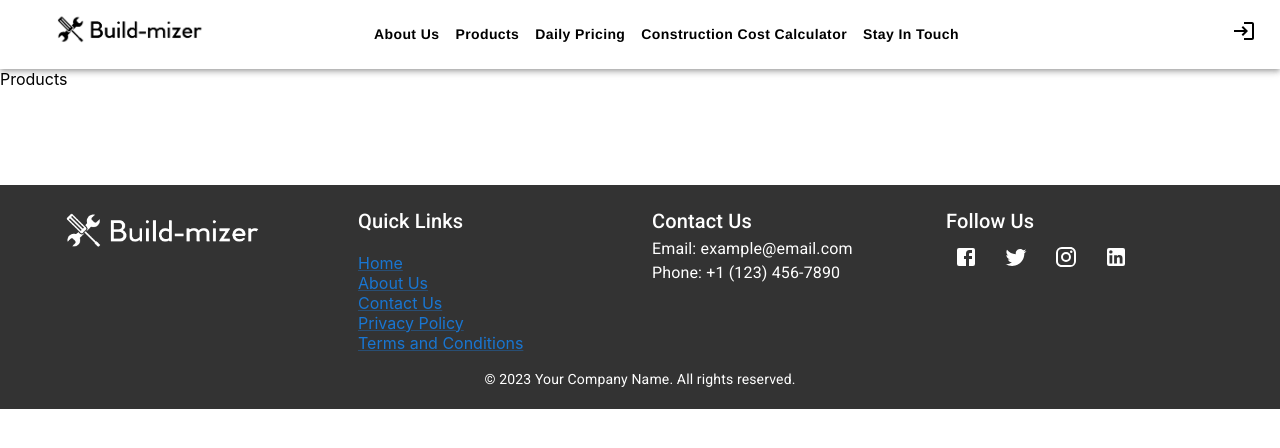
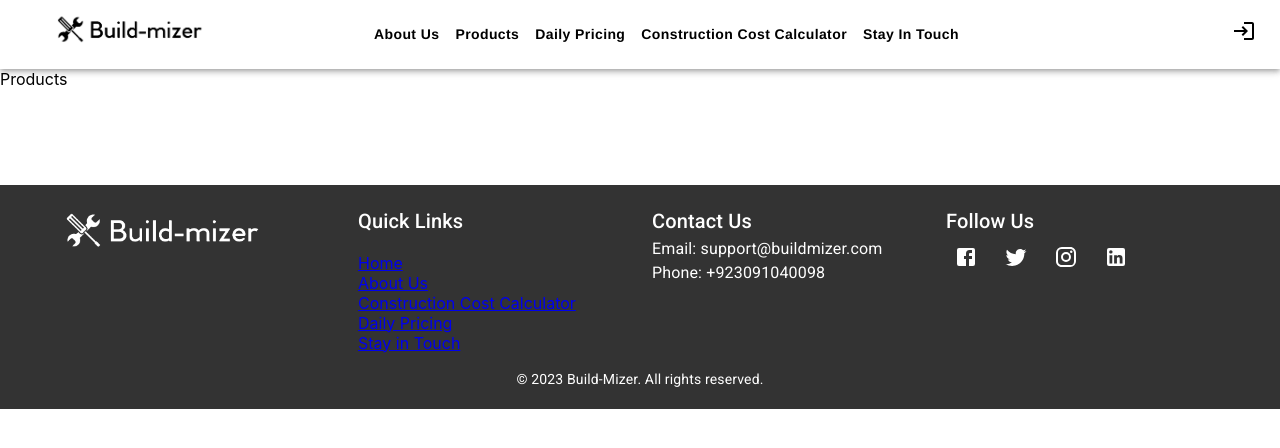
Before and after one commit to AbdullahKhan423/Build-mizer, a React (Create React App) app in the folder build-mizer-frontend/: page /products in a window 1280 px wide. Shown: the top 448 px of the page. Built offline with nearby package versions, Linux system fonts and the light colour scheme.

Commit message:
some minor changes to basic frontend

```diff
--- a/build-mizer-frontend/src/components/Cover.js
+++ b/build-mizer-frontend/src/components/Cover.js
@@ -1,14 +1,14 @@
 import React from 'react';
 import { Box, Typography,Button } from '@mui/material';
-import cover from '../media/cover.jpg'
-function Cover() {
+
+function Cover({imageSrc}) {
   return (
     <div>
       {/* Your other landing page content */}
 
       {/* Section where you want the opaque cover */}
       <section style={{ position: 'relative' }}>
-        <img src={cover} alt="Section Background" style={{ width: '100%', height: 'auto' }} />
+        <img src={imageSrc} alt="Section Background" style={{ width: '100%', height: 'auto' }} />
 
         {/* Opaque cover */}
         <Box
--- a/build-mizer-frontend/src/components/Footer.js
+++ b/build-mizer-frontend/src/components/Footer.js
@@ -1,5 +1,6 @@
 import React from 'react';
-import { Container, Typography, Link, Grid, IconButton } from '@mui/material';
+import { Container, Typography, Grid, IconButton } from '@mui/material';
+import {Link} from 'react-router-dom';
 import { Facebook, Twitter, Instagram, LinkedIn } from '@mui/icons-material';
 import Logo from '../media/image.png';
 const Footer = () => {
@@ -28,19 +29,19 @@ const Footer = () => {
               <Typography variant="h6">Quick Links</Typography>
               <ul style={{ listStyleType: 'none', padding: 0 }}>
                 <li>
-                  <Link href="/">Home</Link>
+                  <Link to="/">Home</Link>
                 </li>
                 <li>
-                  <Link href="/about">About Us</Link>
+                  <Link to="About us">About Us</Link>
                 </li>
                 <li>
-                  <Link href="/contact">Contact Us</Link>
+                  <Link to="Construction Cost Calculator">Construction Cost Calculator</Link>
                 </li>
                 <li>
-                  <Link href="/privacy">Privacy Policy</Link>
+                  <Link to="Daily Pricing">Daily Pricing</Link>
                 </li>
                 <li>
-                  <Link href="/terms">Terms and Conditions</Link>
+                  <Link to="Stay in Touch">Stay in Touch</Link>
                 </li>
               </ul>
             </div>
@@ -48,8 +49,8 @@ const Footer = () => {
           <Grid item xs={12} sm={6} md={3}>
             <div>
               <Typography variant="h6">Contact Us</Typography>
-              <Typography>Email: example@email.com</Typography>
-              <Typography>Phone: +1 (123) 456-7890</Typography>
+              <Typography>Email: support@buildmizer.com</Typography>
+              <Typography>Phone: +923091040098</Typography>
             </div>
           </Grid>
           <Grid item xs={12} sm={6} md={3}>
@@ -72,7 +73,7 @@ const Footer = () => {
         </Grid>
       </Container>
       <Typography variant="body2" align="center">
-        &copy; {new Date().getFullYear()} Your Company Name. All rights reserved.
+        &copy; {new Date().getFullYear()} Build-Mizer. All rights reserved.
       </Typography>
     </footer>
   );
--- a/build-mizer-frontend/src/pages/AboutUs.js
+++ b/build-mizer-frontend/src/pages/AboutUs.js
@@ -1,9 +1,31 @@
 import React from 'react'
 import ResponsiveAppBar from '../components/ResponsiveAppBar'
+import { Box, Typography } from '@mui/material';
 import Footer from '../components/Footer';
+import team from '../media/team.jpg';
+import '../css/styles.css';
 function AboutUs() {
   return (
     <div><ResponsiveAppBar></ResponsiveAppBar>
+    <section style={{ position: 'relative' }}>
+        <img src={team} alt="Section Background" style={{ width: '100%', height: 'auto' }} />
+        <Box
+          sx={{
+            position: 'absolute',
+            top: 0,
+            left: 0,
+            width: '100%',
+            height: '100%',
+            backgroundColor: 'rgba(0, 0, 0, 0.5)', // Adjust color and opacity as needed
+            display: 'flex',
+            flexDirection:'column',
+
+            justifyContent: 'center',
+            alignItems: 'center',
+            padding: '10%', // Adjust the padding to control the area covered by the cover
+            boxSizing: 'border-box',
+          }}
+        ><Typography variant="h3" color="white" marginTop={'15rem'}style={{animation:'slideUp 1s forwards',borderBottom: '1px solid white'}}>About us</Typography></Box></section>
     <Footer></Footer>
     </div>
   )
--- a/build-mizer-frontend/src/pages/HomePage.js
+++ b/build-mizer-frontend/src/pages/HomePage.js
@@ -11,6 +11,7 @@ import SentimentSatisfiedAltIcon from '@mui/icons-material/SentimentSatisfiedAlt
 import BalanceIcon from '@mui/icons-material/Balance';
 import Footer from '../components/Footer'
 import { Typography, Box, Container } from '@mui/material';
+import cover from '../media/cover.jpg'
 import '../css/styles.css';
 
 
@@ -24,7 +25,7 @@ function HomePage() {
   return (
     <div>
         <ResponsiveAppBar></ResponsiveAppBar>
-        <Cover></Cover>
+        <Cover imageSrc={cover}></Cover>
         <Container maxWidth="x1">
       <Box sx={{ textAlign: 'center', marginTop: '3rem', paddingTop: '1rem' }}>
         <Typography variant="h4" color="black" style={{ textTransform: 'capitalize', animation: 'slideUp 1s forwards' }}>
```
Also changed, not shown: 1 other file (tests, documents, lock files or other folders).
